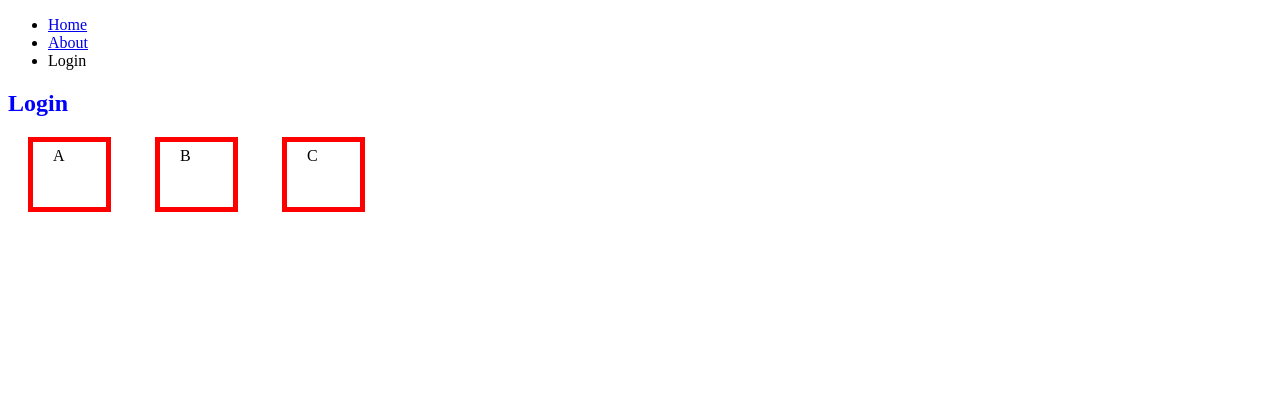
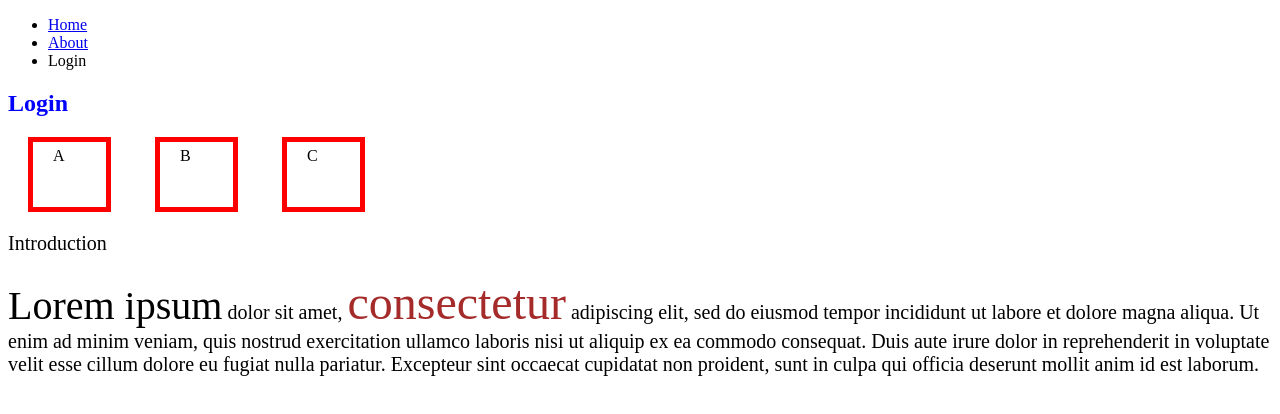
Before and after one commit to olawaleibrahim/full-stack-dev, a plain HTML site: page css-exercise/login.html in a window 1280 px wide. Drawn offline with Linux system fonts and the light colour scheme.

Commit message:
px, em, rem

```diff
--- a/css-exercise/login.html
+++ b/css-exercise/login.html
@@ -20,6 +20,14 @@
     <div class="boxmodel">A</div>
     <div class="boxmodel">B</div>
     <div class="boxmodel">C</div>
+    <p>Introduction</p>
+    <p><span>Lorem ipsum</span> dolor sit amet, <span id="rem">consectetur</span> adipiscing elit,
+      sed do eiusmod tempor incididunt ut labore et dolore magna aliqua.
+      Ut enim ad minim veniam, quis nostrud exercitation ullamco laboris
+      nisi ut aliquip ex ea commodo consequat. Duis aute irure dolor in
+      reprehenderit in voluptate velit esse cillum dolore eu fugiat nulla pariatur.
+      Excepteur sint occaecat cupidatat non proident, sunt in culpa qui officia
+      deserunt mollit anim id est laborum.</p>
   </section>
 </body>
 </html>
--- a/css-exercise/style2.css
+++ b/css-exercise/style2.css
@@ -1,5 +1,18 @@
 h2 {
     color: blue;
+}
+
+p {
+    font-size: 20px;
+}
+
+span {
+    font-size: 2em;
+}
+
+#rem {
+    font-size: 3rem;
+    color: brown;
 }
 
 .boxmodel {
```
